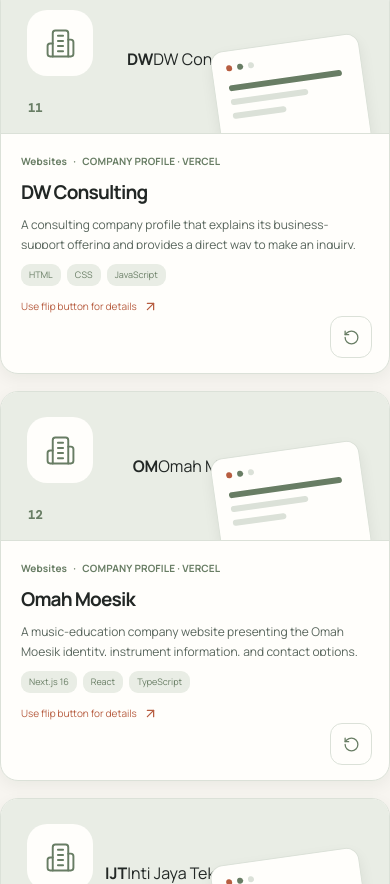
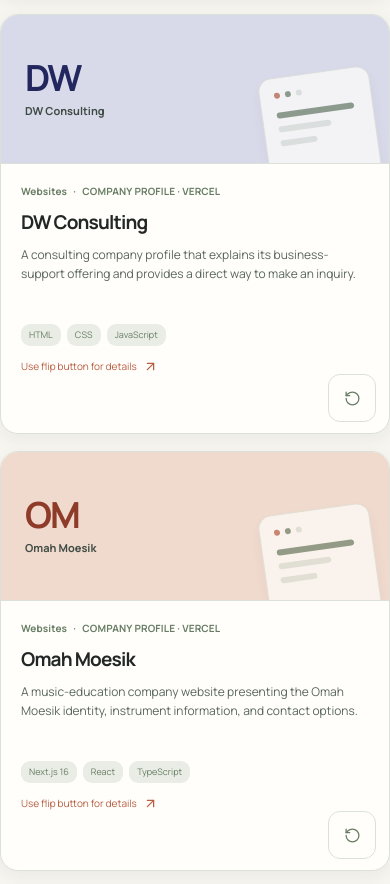
Before and after one commit to MarcelloWijaya/MarcelloWijaya.github.io, a React (Vite) app: page / in a window 390 px wide. Shown: the part 1760-2644 px from the top of the page. Built offline with nearby package versions, Linux system fonts and the light colour scheme.

Commit message:
style(ux): distinguish company projects and prevent flip overflow

```diff
--- a/src/soft-human.css
+++ b/src/soft-human.css
@@ -187,3 +187,69 @@ html[data-theme] .soft-project-face[aria-hidden="true"]{pointer-events:none}
  html[data-theme] .soft-hero-actions a:hover,
  html[data-theme] .soft-project-visit:hover{transform:none}
 }
+
+/* Company profile artwork, from verified labels rather than invented screenshots. */
+html[data-theme] .soft-project-illustration.has-company-brand {
+  background:#e1e9df;
+  border-bottom-color:var(--rule);
+}
+html[data-theme] .soft-project-illustration.tone-navy{background:#d8d9e9}
+html[data-theme] .soft-project-illustration.tone-terracotta{background:#f0d9cd}
+html[data-theme] .soft-project-illustration.tone-burgundy{background:#ecd6d8}
+html[data-theme] .soft-company-brand{position:relative;z-index:2;margin-right:auto;margin-left:24px;display:grid;gap:7px;max-width:53%}
+html[data-theme] .soft-company-brand strong{font-size:clamp(27px,3vw,43px);line-height:1;color:#22372c;letter-spacing:-.055em}
+html[data-theme] .tone-navy .soft-company-brand strong{color:#22275d}
+html[data-theme] .tone-terracotta .soft-company-brand strong{color:#8e3b29}
+html[data-theme] .tone-burgundy .soft-company-brand strong{color:#702c3c}
+html[data-theme] .soft-company-brand span{font-size:11px;line-height:1.45;font-weight:650;color:#3e4b43}
+html[data-theme] .soft-project-illustration.has-company-brand .soft-project-symbol{display:none}
+html[data-theme] .soft-project-illustration.has-company-brand .soft-project-window{right:13px;width:112px;opacity:.68}
+html[data-theme] .soft-project-illustration.has-company-brand .soft-project-number{display:none}
+/* Back face scrolls instead of hiding lengthy descriptions and CTAs. */
+html[data-theme] .soft-project-back {
+  overflow-x:hidden;
+  overflow-y:auto;
+  overscroll-behavior:contain;
+  scrollbar-width:thin;
+  scrollbar-color:var(--rule) transparent;
+}
+html[data-theme] .soft-project-rotator {will-change:transform}
+html[data-theme] .soft-project-visit{flex-shrink:0}
+html[data-theme] .soft-project-live-link {
+  color:var(--sage);
+  display:inline-flex;
+  align-items:center;
+  gap:7px;
+  min-height:44px;
+  padding:8px 1px;
+  font-size:12px;
+  font-weight:700;
+  text-decoration:underline;
+  text-underline-offset:4px;
+}
+html[data-theme] .soft-project-live-link:hover{color:var(--accent)}
+html[data-theme] .case-detail-live-link {
+  display:inline-flex;align-items:center;gap:11px;
+  margin:17px 0 0;padding:14px 19px;
+  border-radius:12px;background:var(--sage);color:var(--paper);
+  font-weight:700;font-size:13px;min-height:48px;
+  transition:transform .2s ease,background-color .2s ease;
+}
+html[data-theme] .case-detail-live-link:hover{transform:translateY(-2px);background:var(--accent);color:var(--accent-ink)}
+html[data-theme] .soft-project-card:focus-within .soft-project-face{border-color:var(--sage)}
+html[data-theme] .soft-project-flip-toggle{width:48px;height:48px;bottom:12px;right:14px}
+html[data-theme] .soft-project-back .soft-project-back-footer{margin-top:18px}
+html[data-theme] .soft-project-points{flex-shrink:0}
+html[data-theme] .soft-project-face[aria-hidden="true"]{pointer-events:none}
+@media(max-width:640px){
+ html[data-theme] .soft-company-brand strong{font-size:36px}
+ html[data-theme] .soft-project-card,html[data-theme] .soft-project-card.is-archive{height:420px}
+ html[data-theme] .soft-project-front p{font-size:12px}
+ html[data-theme] .soft-project-back{padding-bottom:68px}
+ html[data-theme] .soft-project-back .soft-project-points{display:block;overflow:visible}
+}
+@media(prefers-reduced-motion:reduce) {
+ html[data-theme] .soft-project-rotator{will-change:auto}
+ html[data-theme] .case-detail-live-link{transition:none}
+ html[data-theme] .case-detail-live-link:hover{transform:none}
+}
```
